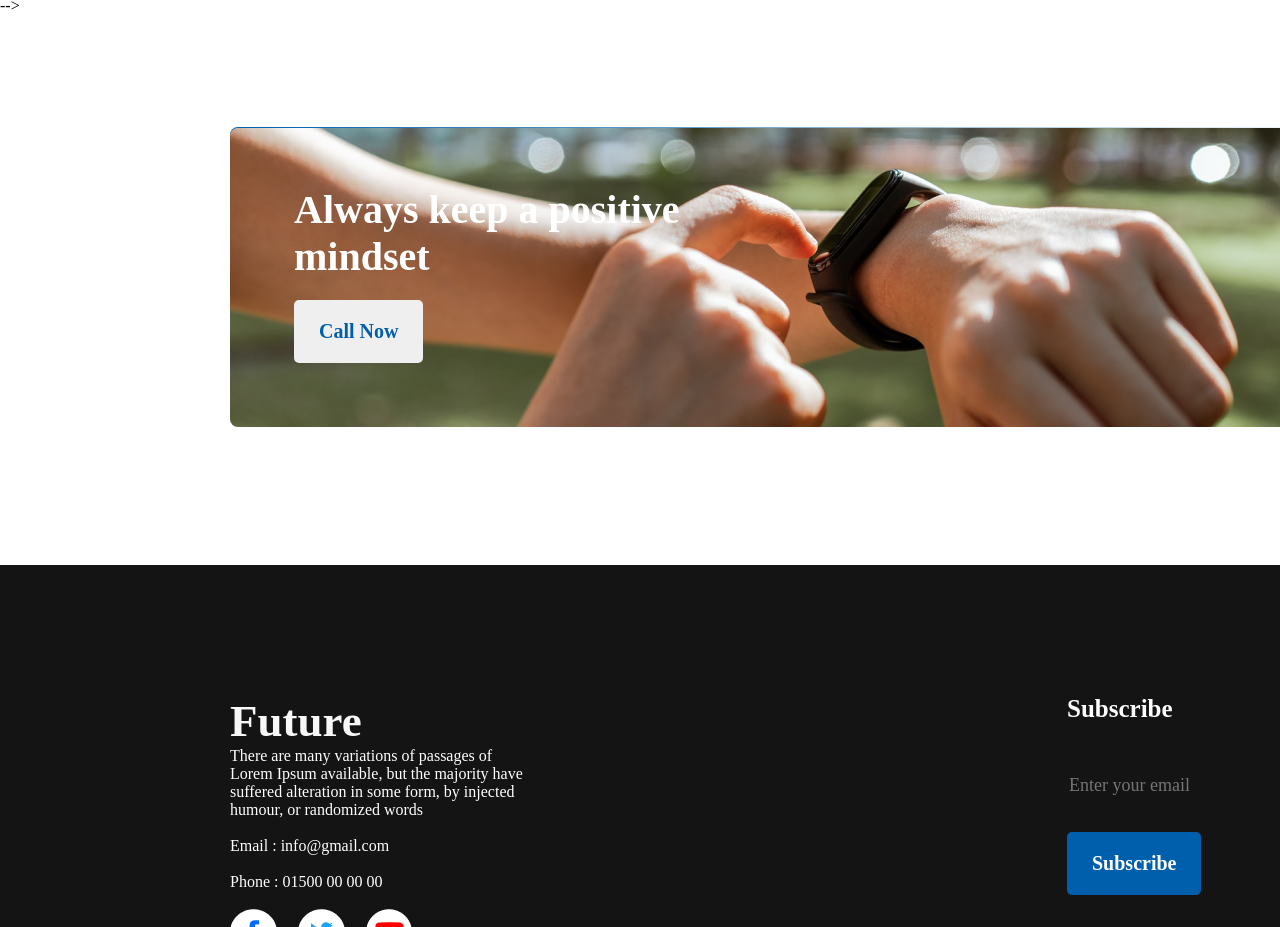
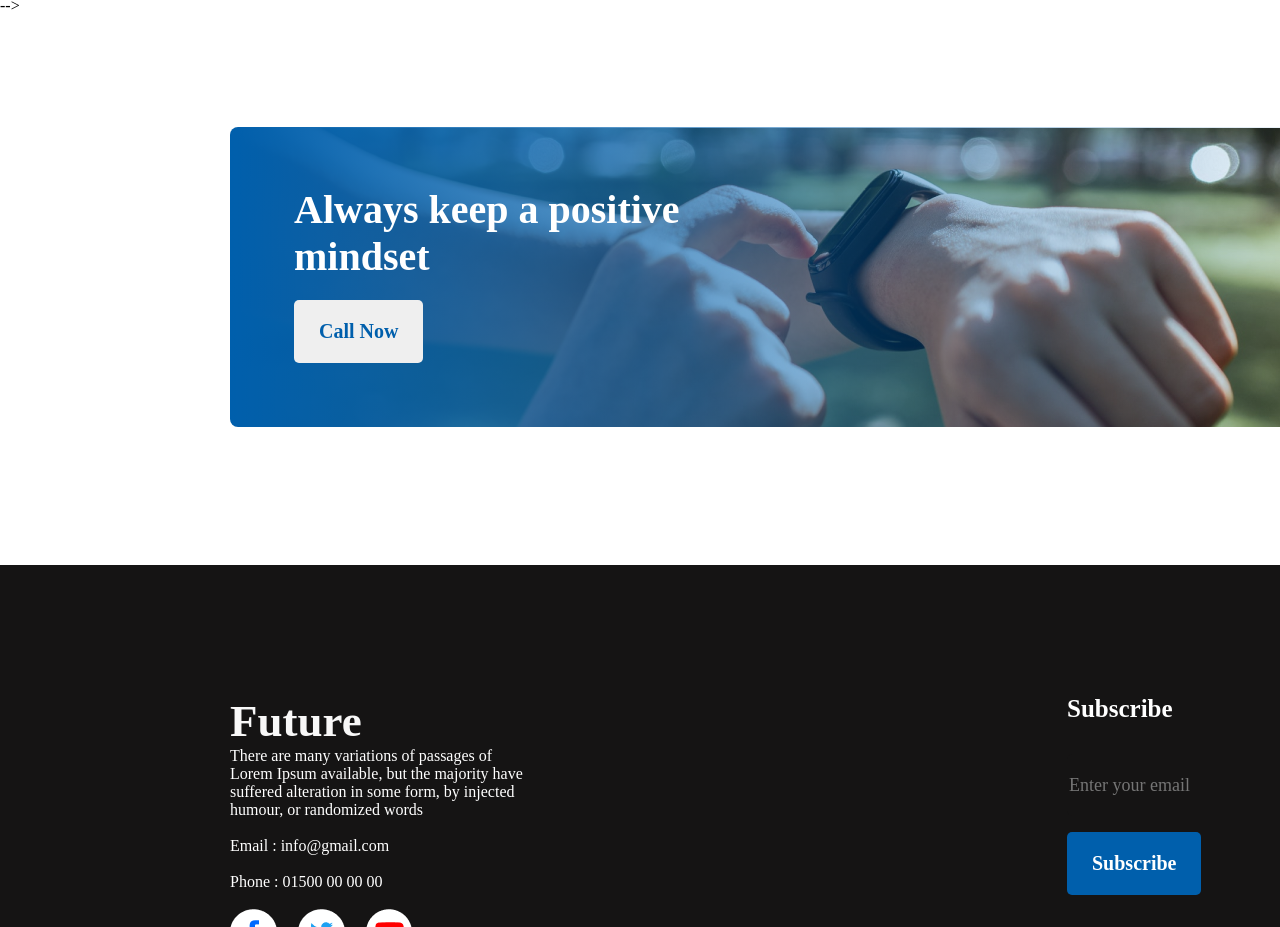
Before and after one commit to nishattandra/assignment-repo, a plain HTML site: page index.html in a window 1280 px wide. Shown: the part 2067-2994 px from the top of the page. Drawn offline with Linux system fonts and the light colour scheme.

Commit message:
gradient image added

```diff
--- a/style.css
+++ b/style.css
@@ -124,7 +124,8 @@ li {
     margin: 130px 230px;
     width: 1140px;
     height: 300px;
-    background: url('./images/watch.png'), linear-gradient(90deg, #005FAC 0%, rgba(0, 95, 172, 0) 100%);
+    background:  linear-gradient(90deg, #005FAC 0%, rgba(0, 95, 172, 0) 100%),url('./images/watch.png');
+    background-size: cover;
     position: absolute;
     border-radius: 8px;
 }
```
